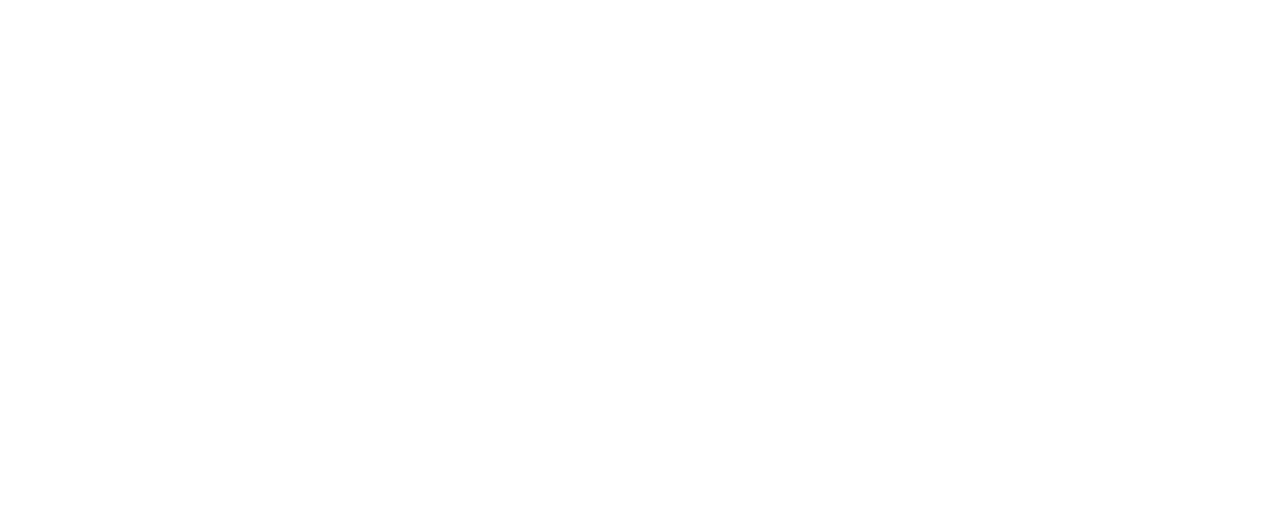
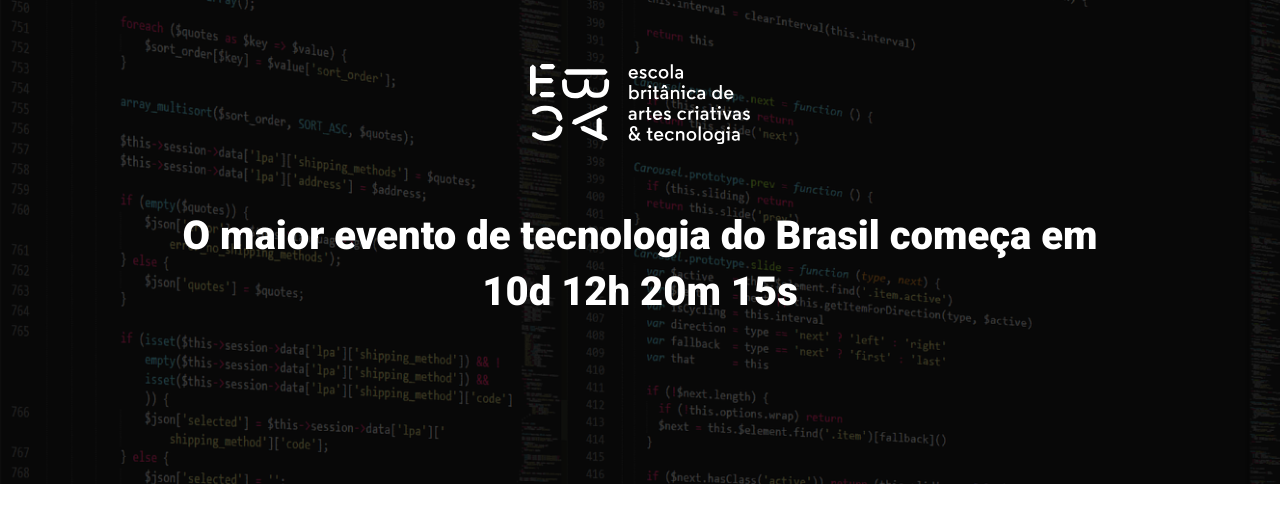
Before and after one commit to LudySK8/ebac_tech_talks, a website built with Parcel: page src/index.html in a window 1280 px wide. Built offline with nearby package versions, Linux system fonts and the light colour scheme.

Commit message:
criando o hero

```diff
--- a/src/index.html
+++ b/src/index.html
@@ -5,8 +5,19 @@
     <meta name="viewport" content="width=device-width, initial-scale=1.0">
     <title>Document</title>
     <link rel="stylesheet" href="styles/main.scss">
+    <link rel="preconnect" href="https://fonts.googleapis.com">
+    <link rel="preconnect" href="https://fonts.gstatic.com" crossorigin>
+    <link href="https://fonts.googleapis.com/css2?family=Roboto:ital,wght@0,100;0,300;0,400;0,500;0,700;0,900;1,100;1,300;1,400;1,500;1,700;1,900&display=swap" rel="stylesheet">
 </head>
 <body>
+    <header class="hero">
+        <div class="container">
+            <img class="hero__logo" src="./images/ebac_logo.svg" alt="EBAC">
+            <p class="hero__text">
+                O maior evento de tecnologia do Brasil começa em 10d 12h 20m 15s
+            </p>
+        </div>
+    </header>
 
     <script src="scripts/main.js"></script>
 </body>
--- /dev/null
+++ b/src/styles/_hero.scss
@@ -0,0 +1,52 @@
+.hero {
+    padding-top: 64px;
+    padding-bottom: 100px;
+    background-image: url(../images/fundo.png);
+    background-repeat: no-repeat;
+    background-size: cover;
+    position: relative;
+
+    .container {
+        position: relative;
+    }
+
+    &::before {
+        position: absolute;
+        top: 0;
+        left: 0;
+        width: 100%;
+        height: 100%;
+        background-color: #000;
+        content: '';
+        opacity: .7;
+    }
+
+    &__text {
+        margin-top: 64px;
+        margin-bottom: 64px;
+        font-size: 40px;
+        line-height: 56px;
+        font-weight: 800;
+        text-align: center;
+    }
+
+    &__logo {
+        margin: 0 auto;
+        height: 80px;
+        display: block;
+    }
+
+    @media (max-width: 640px) {
+        padding: 40px 0;
+
+        &__logo {
+            height: 40px;
+        }
+
+        &__text {
+            font-size: 22px;
+            line-height: 24px;
+            margin: 24px 0;
+        }
+    }
+}
--- a/src/styles/main.scss
+++ b/src/styles/main.scss
@@ -0,0 +1,23 @@
+@use 'hero';
+
+* {
+    margin: 0;
+    padding: 0;
+    box-sizing: border-box;
+    font-family: Roboto, sans-serif;
+    color: #fff;
+}
+
+.container {
+    max-width: 960px;
+    width: 100%;
+    margin: 0 auto;
+
+    @media (max-width: 640px) {
+        max-width: 80%;
+    }
+
+    @media (max-width: 1024px) {
+        max-width: 90%;
+    }
+}
```
